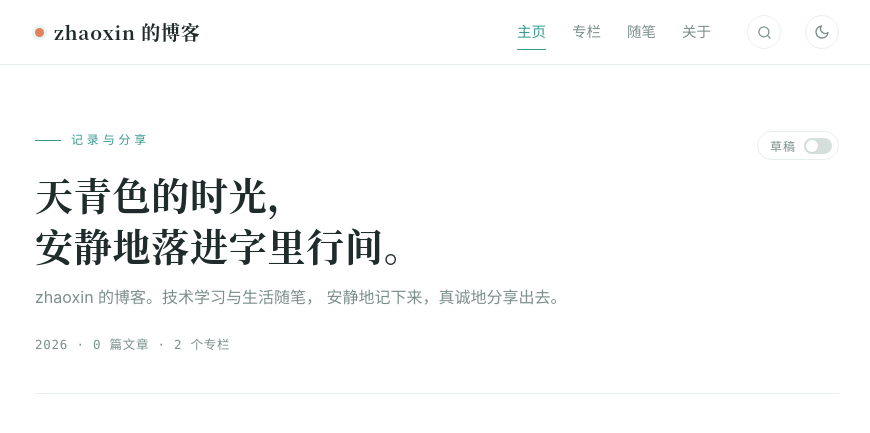
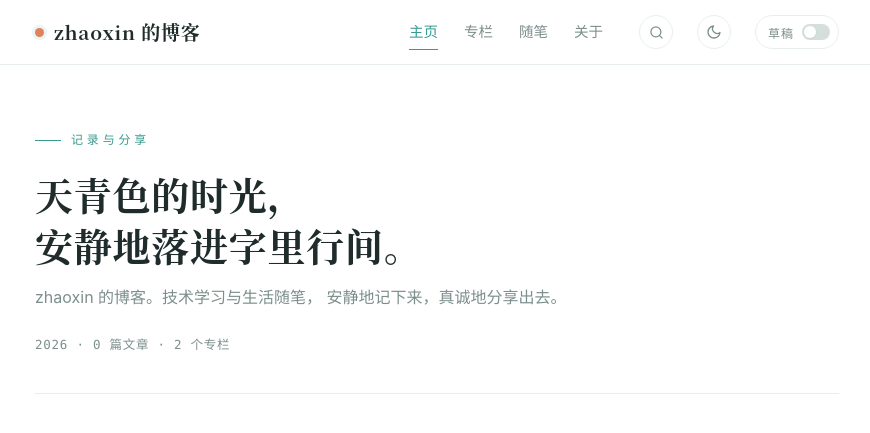
Before and after one commit to anthonyzhao-4926/anthonyzhao-4926.github.io, a Jekyll site: the page built from index.html, in a window 1280 px wide and 900 px high. Shown: the top 433 px of the window, without its empty margins (203-1073 px from the left). Built offline with Jekyll 4.4.1, drawn with Linux system fonts in a browser that asks for light colours; the list of posts is cut into pages by our own code.

Commit message:
feat(blog): enhance draft visibility and UI updates
- Improved the draft visibility toggle functionality, allowing users to view drafts site-wide.
- Updated various templates and styles to reflect draft counts dynamically.
- Enhanced the homepage and column layouts to display accurate post counts based on visibility settings.
- Added a dedicated button for toggling draft visibility in the header for better user experience.

```diff
--- a/_includes/column-shell.html
+++ b/_includes/column-shell.html
@@ -22,7 +22,7 @@
 <div class="column-shell" data-first="{{ current_post.url | default: '' }}" data-column="{{ column_page.url | default: '' }}">
     <aside class="col-left">
         <h2 class="col-left-title"><a href="{{ '/columns/' | relative_url }}">{{ column_title }}</a></h2>
-        <p class="col-left-count mono muted">共 <span class="count-published">{{ published_posts.size }}</span><span class="count-all">{{ column_posts.size }}</span> 篇文章</p>
+        <p class="col-left-count mono muted">共 <span class="js-count" data-count-published="{{ published_posts | size }}" data-count-all="{{ column_posts | size }}">{{ published_posts | size }}</span> 篇文章</p>
         <ul class="col-left-list">
             {% for post in column_posts %}
             <li data-viewable="{{ post.viewable }}" {% if post.url == current_post.url %}class="is-current"{% endif %}><a href="{{ post.url }}" data-post="{{ post.url }}" {% if post.url == current_post.url %}class="current"{% endif %}>{{ post.title }}{% unless post.viewable %} <span class="draft-badge">草稿</span>{% endunless %}</a></li>
--- a/_includes/header.html
+++ b/_includes/header.html
@@ -13,5 +13,9 @@
             <svg viewBox="0 0 24 24" fill="none" stroke="currentColor" stroke-width="2" stroke-linecap="round" stroke-linejoin="round"><circle cx="11" cy="11" r="8"></circle><line x1="21" y1="21" x2="16.65" y2="16.65"></line></svg>
         </button>
         <button id="theme-toggle" class="theme-toggle" aria-label="切换深浅色" title="切换深浅色"></button>
+        <button id="drafts-toggle" class="drafts-toggle" type="button" aria-pressed="false" title="是否展示草稿">
+            <span class="drafts-toggle-label">草稿</span>
+            <span class="drafts-toggle-track" aria-hidden="true"><span class="drafts-toggle-thumb"></span></span>
+        </button>
     </div>
 </header>
--- a/_layouts/home.html
+++ b/_layouts/home.html
@@ -3,16 +3,10 @@ layout: default
 ---
 {% assign published_posts = site.posts | where_exp: "p", "p.viewable" %}
 <header class="masthead">
-    <div class="masthead-main">
-        <p class="masthead-kicker">{{ site.tagline }}</p>
-        <h1 class="masthead-title">天青色的时光，<br>安静地落进字里行间。</h1>
-        <p class="masthead-sub">{{ site.description }}</p>
-        <p class="masthead-meta mono">{{ site.time | date: "%Y" }} · <span class="count-published">{{ published_posts.size }}</span><span class="count-all">{{ site.posts.size }}</span> 篇文章 · {{ site.columns.size }} 个专栏</p>
-    </div>
-    <button id="drafts-toggle" class="drafts-toggle" type="button" aria-pressed="false" title="是否展示草稿">
-        <span class="drafts-toggle-label">草稿</span>
-        <span class="drafts-toggle-track" aria-hidden="true"><span class="drafts-toggle-thumb"></span></span>
-    </button>
+    <p class="masthead-kicker">{{ site.tagline }}</p>
+    <h1 class="masthead-title">天青色的时光，<br>安静地落进字里行间。</h1>
+    <p class="masthead-sub">{{ site.description }}</p>
+    <p class="masthead-meta mono">{{ site.time | date: "%Y" }} · <span class="js-count" data-count-published="{{ published_posts | size }}" data-count-all="{{ site.posts | size }}">{{ published_posts | size }}</span> 篇文章 · {{ site.columns.size }} 个专栏</p>
 </header>
 
 <div class="post-list">
--- a/assets/css/style.css
+++ b/assets/css/style.css
@@ -236,25 +236,16 @@ img {
 
 /* ---------- 首页题头 ---------- */
 .masthead {
-    display: flex;
-    justify-content: space-between;
-    align-items: flex-start;
-    gap: 20px;
     padding: 64px 0 36px;
     border-bottom: 1px solid var(--line);
-}
-
-.masthead-main {
-    min-width: 0;
-    flex: 1;
 }
 
 .drafts-toggle {
     display: inline-flex;
     align-items: center;
     gap: 8px;
-    margin-top: 2px;
-    padding: 5px 6px 5px 12px;
+    height: 34px;
+    padding: 0 8px 0 12px;
     border: 1px solid var(--line);
     background: var(--card);
     color: var(--muted);
@@ -323,13 +314,6 @@ html:not([data-show-drafts]) [data-viewable="false"]:not(.is-current) {
     display: none;
 }
 
-html[data-show-drafts] .count-published {
-    display: none;
-}
-
-html:not([data-show-drafts]) .count-all {
-    display: none;
-}
 
 html:not([data-show-drafts]) .archive-month:not(:has([data-viewable="true"])) {
     display: none;
@@ -1485,10 +1469,6 @@ html:not([data-show-drafts]) .archive-month:not(:has([data-viewable="true"])) {
         padding: 44px 0 28px;
     }
 
-    .drafts-toggle {
-        margin-top: 0;
-    }
-
     .masthead-sub {
         font-size: 15px;
     }
--- a/assets/js/drafts.js
+++ b/assets/js/drafts.js
@@ -17,6 +17,14 @@
         btn.classList.toggle('on', on);
     }
 
+    function syncCounts() {
+        var on = showing();
+        document.querySelectorAll('.js-count').forEach(function (el) {
+            var n = on ? el.getAttribute('data-count-all') : el.getAttribute('data-count-published');
+            if (n != null) el.textContent = n;
+        });
+    }
+
     function setShow(on) {
         if (on) root.setAttribute('data-show-drafts', '');
         else root.removeAttribute('data-show-drafts');
@@ -24,9 +32,11 @@
             localStorage.setItem(STORAGE_KEY, on ? '1' : '0');
         } catch (saveDraftsErr) { /* localStorage 不可用时忽略 */ }
         syncButton();
+        syncCounts();
     }
 
     syncButton();
+    syncCounts();
     if (btn) {
         btn.addEventListener('click', function () {
             setShow(!showing());
```
Also changed, not shown: _tabs/columns.md (+1 -1 lines), _tabs/essays.md (+1 -1 lines), README.md.
